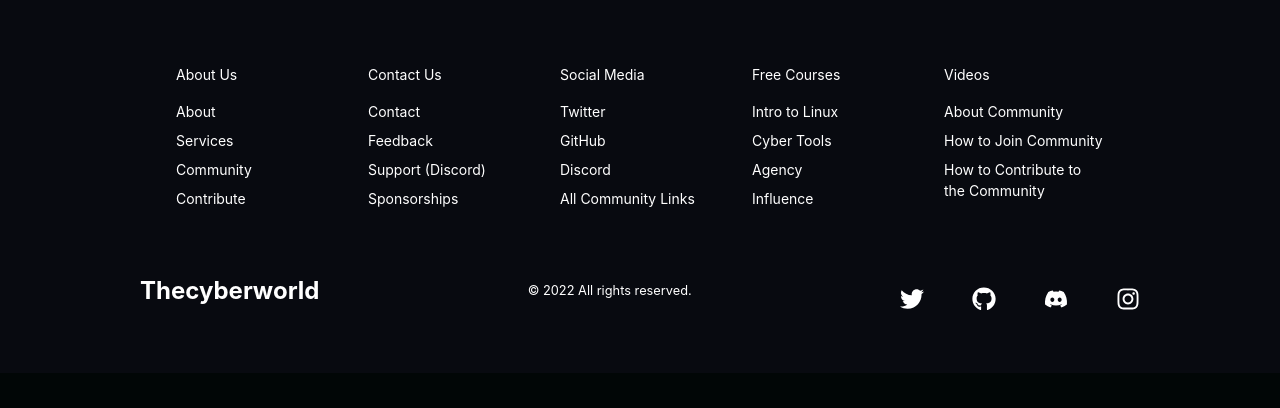
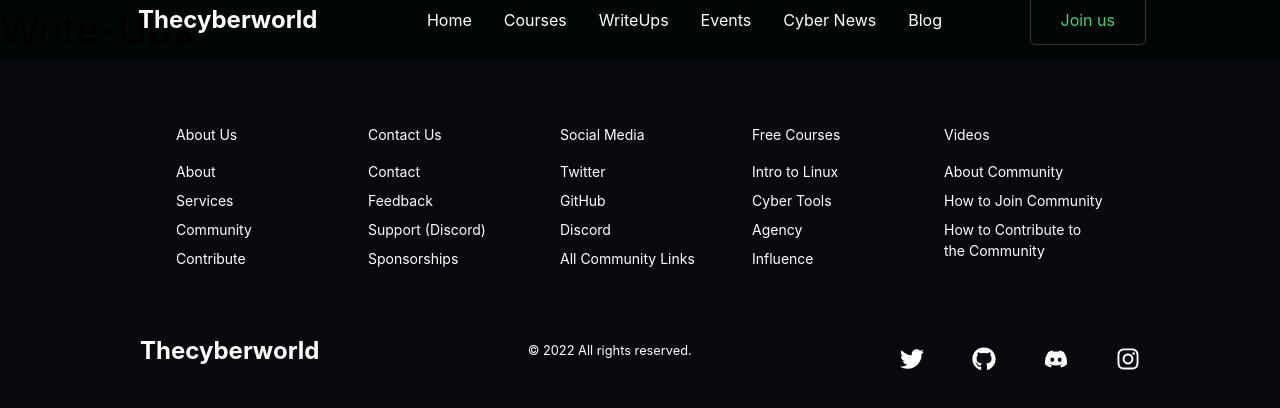
Before and after one commit to th3cyb3rhub/TheCyberHUB, a React (Vite) app: page /resources/writeups in a window 1280 px wide. Shown: the top 408 px of the page. Built offline with nearby package versions, Linux system fonts and the light colour scheme; a web font is replaced by a local one.

Commit message:
writeups

```diff
--- a/src/App.jsx
+++ b/src/App.jsx
@@ -4,17 +4,23 @@
 import {Route, Routes} from "react-router-dom";
 
 import Homepage from './pages/Homepage';
-import {Footer} from "./components";
+import {Courses, Footer} from "./components";
 import ScrollToTop from "./components/ScrollToTop";
 import Resources from "./pages/Resources";
+import CyberNews from "./components/Resources/CyberNews/CyberNews";
+import WriteUps from "./components/Resources/WriteUps/WriteUps";
 
 const App = () => {
     return (
         <div>
             <ScrollToTop>
                 <Routes>
-                    <Route exact path={"/"} element={<Homepage/>}/>
-                    <Route exact path={"/resources"} element={<Resources/>}/>
+                    <Route index exact path={"/"} element={<Homepage/>}/>
+                    <Route exact path={"/resources"} element={<Resources/>}>
+                        <Route index element={<Courses/>}/>
+                        <Route path={"cybernews"} element={<CyberNews/>}/>
+                        <Route path={"writeups"} element={<WriteUps/>}/>
+                    </Route>
                 </Routes>
             </ScrollToTop>
             <Footer/>
--- a/src/components/Resources/CyberNews/CyberNews.jsx
+++ b/src/components/Resources/CyberNews/CyberNews.jsx
@@ -4,8 +4,7 @@
     return (
         <div>
             <buttons>
-            <h1>Cyber News Soon</h1>
-
+                <h1>Cyber News Soon</h1>
             </buttons>
             <h2>Cyber News Soon</h2>
             <h3>Cyber News Soon</h3>
--- /dev/null
+++ b/src/components/Resources/Resources.jsx
@@ -0,0 +1,15 @@
+import React from 'react';
+
+const Resources = () => {
+    return (
+        <div>
+            <h1>Courses</h1>
+            <h1>Write-Ups</h1>
+            <h1>Cyber News</h1>
+            <h1>Events</h1>
+            <h1></h1>
+        </div>
+    );
+};
+
+export default Resources;
--- a/src/components/Resources/ResourcesNavbar/ResourcesNavbar.jsx
+++ b/src/components/Resources/ResourcesNavbar/ResourcesNavbar.jsx
@@ -52,9 +52,9 @@
                             {[
                                 {to: 'about', title: 'Home',},
                                 {to: 'resources', title: 'Courses',},
-                                {to: 'resources', title: 'WriteUps',},
+                                {to: 'writeups', title: 'WriteUps',},
                                 {to: 'contribute', title: 'Events',},
-                                {to: '/resources/cybernews', title: 'Cyber News',},
+                                {to: 'cybernews', title: 'Cyber News',},
                             ].map(({to, title}) => (
                                 <NavItem key={to}>
                                     <NavLinks
--- /dev/null
+++ b/src/components/Resources/WriteUps/WriteUps.jsx
@@ -0,0 +1,14 @@
+import React from 'react';
+import {Heading} from './WriteUpsElements';
+
+const WriteUps = () => {
+    return (
+        <div>
+            <Heading>
+                Write-Ups
+            </Heading>
+        </div>
+    );
+};
+
+export default WriteUps;
--- /dev/null
+++ b/src/components/Resources/WriteUps/WriteUpsElements.jsx
@@ -0,0 +1,5 @@
+import styled from "styled-components";
+
+export const Heading = styled.h1`
+    font-size: 2.5rem;
+`
--- a/src/pages/Resources.jsx
+++ b/src/pages/Resources.jsx
@@ -2,6 +2,7 @@
 import {ResourcesNavbar, Courses} from "../components";
 import {Route, Routes} from "react-router-dom";
 import CyberNews from "../components/Resources/CyberNews/CyberNews";
+import WriteUps from "../components/Resources/WriteUps/WriteUps";
 
 const Resources = () => {
     return (
@@ -11,7 +12,8 @@
             </navbar>
             <Routes>
                 <Route exact path={"/"} element={<Courses/>}/>
-                {/*<Route exact path={"/resources/cybernews"} element={<CyberNews/>}/>*/}
+                <Route exact path={"cybernews"} element={<CyberNews/>}/>
+                <Route path={"writeups"} element={<WriteUps/>}/>
             </Routes>
         </div>
     );
```
Also changed, not shown: src/components/Contribute/Contribute.jsx (+1 -14 lines).
